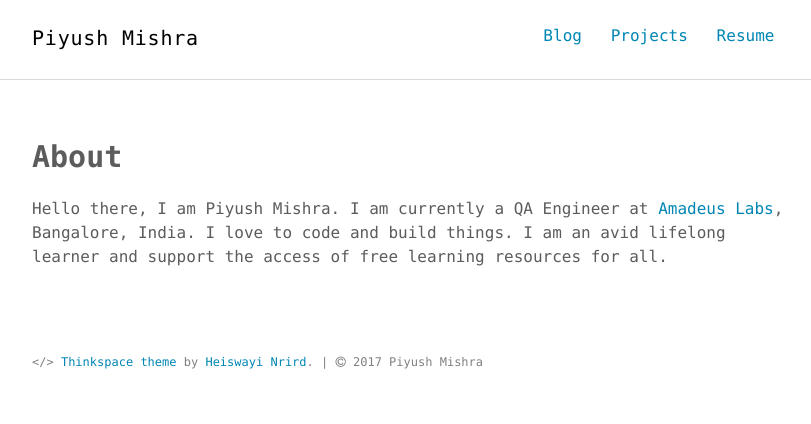
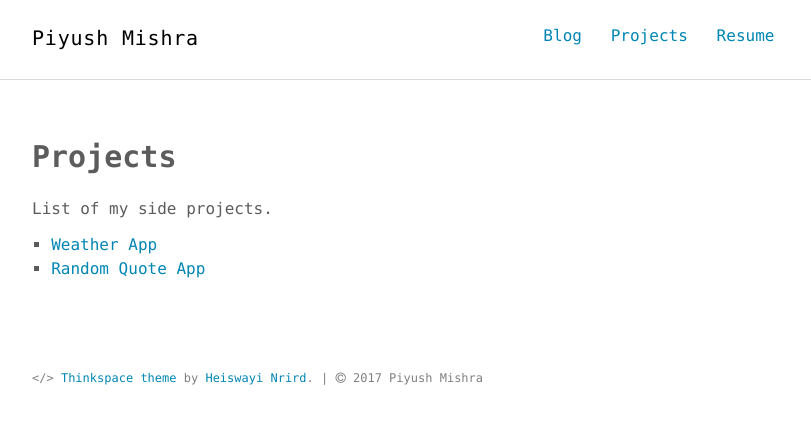
Before and after one commit to piymis/piymis.github.io, a Jekyll site: the page built from projects.md, in a window 1280 px wide. Shown: the top 424 px of the page, without its empty margins (232-1043 px from the left). Built offline with Jekyll 4.4.1, drawn with Linux system fonts in a browser that asks for light colours.

Commit message:
Updated projects

```diff
--- a/projects.md
+++ b/projects.md
@@ -1,9 +1,10 @@
 ---
 layout: page
-title: About
+title: Projects
 permalink: /projects/
 ---
 
-Hello there,
-I am Piyush Mishra. I am currently a QA Engineer at [Amadeus Labs](http://amadeus.com/), Bangalore, India. I love to code and build things.
-I am an avid lifelong learner and support the access of free learning resources for all.
+List of my side projects.
+
+* [Weather App](https://piymis.github.io/p-local-weather/)
+* [Random Quote App](https://piymis.github.io/p-random-quotes/)
```
Also changed, not shown: 2 other files.
